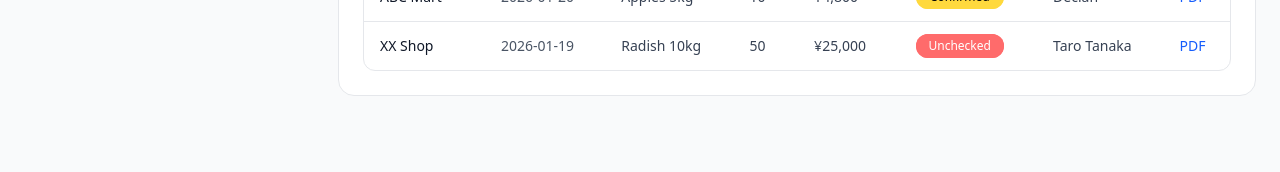
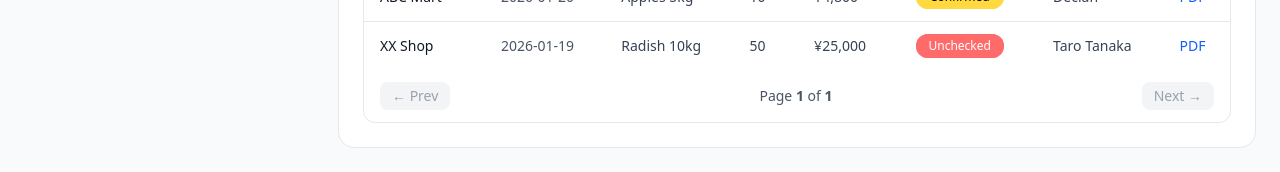
Before and after one commit to ArnavSAMA/order-management-frontend, a React (Vite) app: page /login in a window 1280 px wide. Both pictures are taken after a click on the button "Login as clerk(Admin)". Shown: the part 366-538 px from the top of the page. Built offline with nearby package versions, Linux system fonts and the light colour scheme.

Commit message:
feat: add client-side pagination to orders list

```diff
--- a/src/features/orders/pages/OrderListPage.tsx
+++ b/src/features/orders/pages/OrderListPage.tsx
@@ -16,6 +16,9 @@ export default function OrderListPage() {
     type: "success" | "error";
     text: string;
     }>(null);
+    const PAGE_SIZE = 10;
+    const [page, setPage] = useState(1);
+
 
     useEffect(() => {
         const state = location.state as any;
@@ -63,7 +66,25 @@ export default function OrderListPage() {
         });
 
         return sorted;
-    }, [visibleOrders, q, statusFilter, sortKey]);
+        }, [visibleOrders, q, statusFilter, sortKey]
+    );
+
+    const totalPages = Math.max(1, Math.ceil(finalOrders.length / PAGE_SIZE));
+
+    useEffect(() => {
+    setPage(1);
+    }, [q, statusFilter, sortKey]);
+
+    useEffect(() => {
+    setPage((p) => Math.min(p, totalPages));
+    }, [totalPages]);
+
+    const paginatedOrders = useMemo(() => {
+    const start = (page - 1) * PAGE_SIZE;
+    const end = start + PAGE_SIZE;
+    return finalOrders.slice(start, end);
+    }, [finalOrders, page]);
+
 
 
     const navigate = useNavigate();
@@ -161,7 +182,7 @@ export default function OrderListPage() {
                     </thead>
 
                     <tbody className="divide-y divide-gray-200">
-                        {finalOrders.map((order, index) => (
+                        {paginatedOrders.map((order, index) => (
                         <tr
                             key={order.id}
                             ref={(el) => {
@@ -222,6 +243,37 @@ export default function OrderListPage() {
                         ))}
                     </tbody>
                 </table>
+                <div className="flex items-center justify-between px-4 py-3 text-sm">
+                    <button
+                        disabled={page === 1}
+                        onClick={() => setPage((p) => Math.max(1, p - 1))}
+                        className={[
+                        "rounded-lg px-3 py-1",
+                        page === 1
+                            ? "cursor-not-allowed bg-gray-100 text-gray-400"
+                            : "bg-white border border-gray-300 hover:bg-gray-50",
+                        ].join(" ")}
+                    >
+                        ← Prev
+                    </button>
+
+                    <span className="text-gray-600">
+                        Page <strong>{page}</strong> of <strong>{totalPages}</strong>
+                    </span>
+
+                    <button
+                        disabled={page === totalPages}
+                        onClick={() => setPage((p) => Math.min(totalPages, p + 1))}
+                        className={[
+                        "rounded-lg px-3 py-1",
+                        page === totalPages
+                            ? "cursor-not-allowed bg-gray-100 text-gray-400"
+                            : "bg-white border border-gray-300 hover:bg-gray-50",
+                        ].join(" ")}
+                    >
+                        Next →
+                    </button>
+                </div>
             </div>
         )}
 
```
Lines whose indentation alone changed are shown as unchanged.
